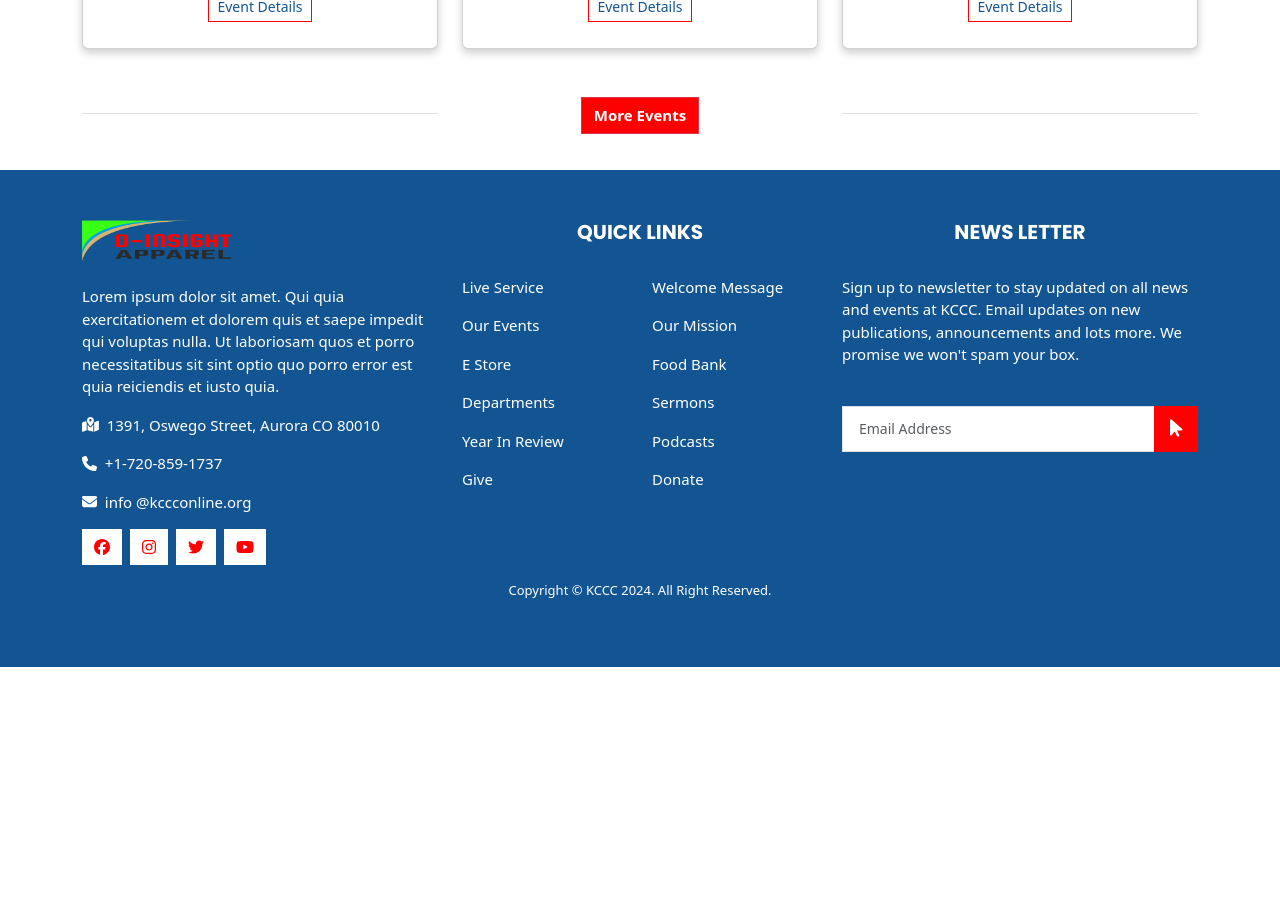
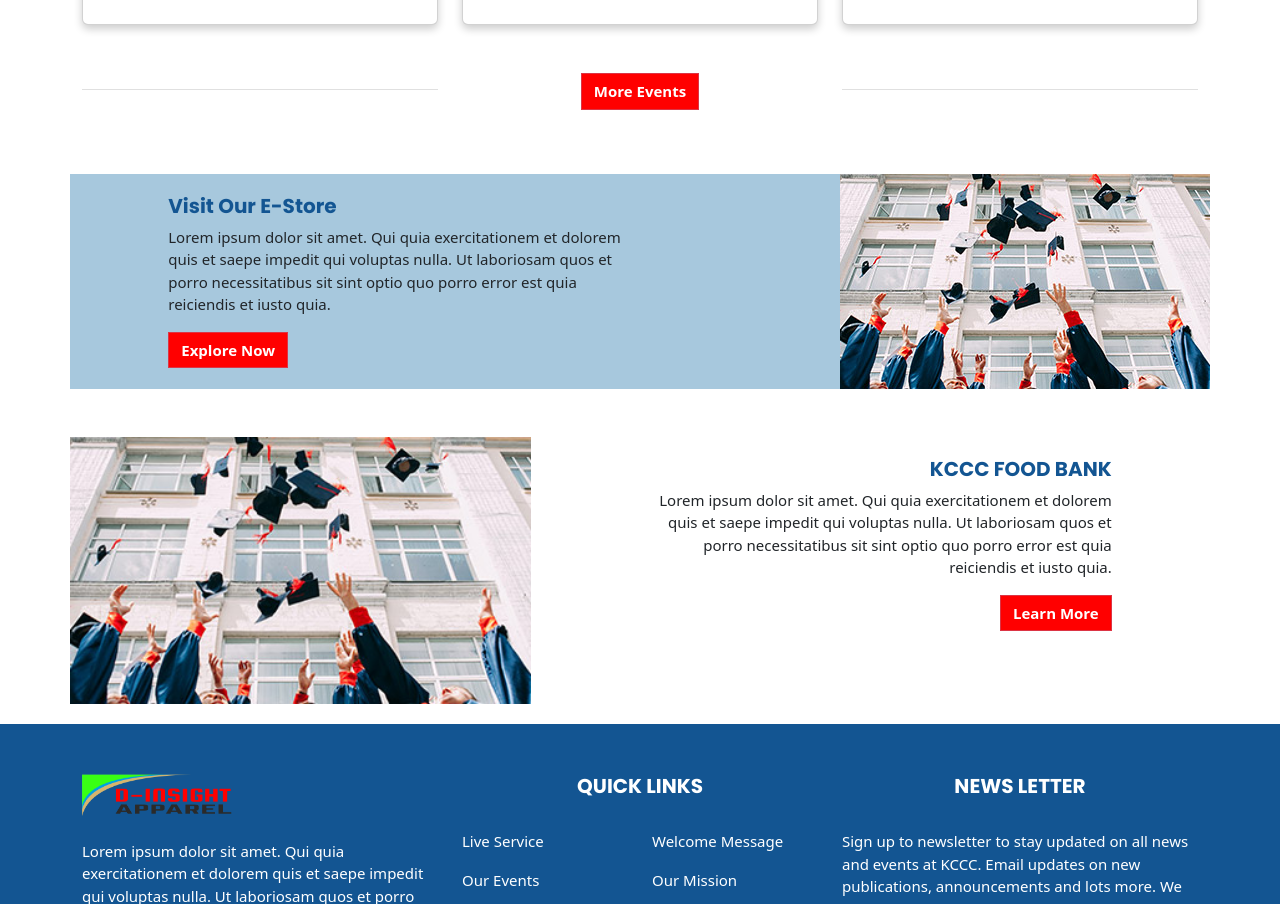
Before and after one commit to adefolarin/kcccfrontend, a React (Create React App) app: page / in a window 1280 px wide. Shown: the part 3860-4764 px from the top of the page. Before the commit the page ends 4527 px from the top, so only its background shows below. Built offline with nearby package versions, Linux system fonts and the light colour scheme.

Commit message:
KCCCFRONT 1.6

```diff
--- a/src/components/Footer/Footer.css
+++ b/src/components/Footer/Footer.css
@@ -36,4 +36,9 @@
      #footerlinks {
         text-align: center;
      }
+
+     #letterid {
+      margin-top: 30px;
+      text-align: center;
+     }
 }
--- a/src/components/Footer/Footer.js
+++ b/src/components/Footer/Footer.js
@@ -100,7 +100,7 @@ export const Footer = () => {
         </Col>
 
         <Col sm={12} md={4}>
-           <div>
+           <div id="letterid">
               <h5 className='text-center'>NEWS LETTER</h5>
               <br></br>
               <p>
--- a/src/pages/Home/Home.css
+++ b/src/pages/Home/Home.css
@@ -198,6 +198,24 @@ banner
   flex-direction: column;
 }
 
+#homestoreid {
+  width: 70%;
+  margin: auto;
+  margin-top: 20px;
+
+}
+
+#storecontainer {
+  padding: 0px;
+}
+
+#foodbankid {
+  width: 70%;
+  margin: auto;
+  margin-top: 20px;
+  text-align: right;
+}
+
 @media screen and (max-width: 767px) {
 
   .main-banner .caption h6 {
@@ -260,4 +278,21 @@ banner
   flex-direction: column;
 }
 
+#homestoreid {
+  width: 100%;
+  text-align: center;
+  padding: 30px;
+
 }
+
+#storecontainer {
+   padding-left:10px;
+   padding-right: 10px;
+}
+
+#foodbankid {
+  width: 100%;
+  text-align: center;
+}
+
+}
--- a/src/pages/Home/Home.js
+++ b/src/pages/Home/Home.js
@@ -15,6 +15,8 @@ import './Home.css'
 export const Home = () => {
   return (
     <div>
+
+      {/* Banner */}
       <div expand="lg">
         {/* ***** Main Banner Area Start ***** */}
         <section className="section main-banner" id="top" data-section="section1" expand="lg">
@@ -52,6 +54,7 @@ export const Home = () => {
       </div>
 
 
+      {/* Year in Review and Event Clock */}
       <div>
         <Container style={{ position: 'relative' }}>
           <Row>
@@ -87,14 +90,13 @@ export const Home = () => {
         </Container>
       </div>
 
+      {/*  About  */}
       <div id="sectionmargin">
         <Container>
           <Row>
             <Col sm={6}>
               <Image src="images/img1.jpg" thumbnail fluid style={{ width: '100%' }} />
             </Col>
-
-
             <Col sm={6}>
               <Row>
                 <Col sm={12}>
@@ -130,7 +132,7 @@ export const Home = () => {
         </Container>
       </div>
 
-
+      {/*  Watch and Listen */}
       <div id="sectionmargin">
         <Container>
           <Row>
@@ -247,8 +249,9 @@ export const Home = () => {
       </div>
 
 
+      {/* Social Media */}
       <div>
-        <br></br><br></br>
+        <br></br>
         <Container>
           <Row>
             <Col sm={4}><hr style={{ borderTop: '1px solid #848484' }}></hr></Col>
@@ -291,7 +294,7 @@ export const Home = () => {
       </div>
 
 
-
+      {/* Sharing Our Faith */}
       <div>
         <br></br><br></br>
         <Container style={{ backgroundColor: '#E1EDF3', padding: '50px' }}>
@@ -326,16 +329,21 @@ export const Home = () => {
         </Container>
       </div>
 
+
+      {/* Department */}
       <div>
         <Departments />
       </div>
 
+
+
+      {/* Support Our Mission */}
       <div>
         <br></br><br></br>
         <Container>
-        <div style={{ position:'relative' }}>
-            <Image fluid src="images/img3.jpg" alt="Card image" style={{ width:'100%', height:'270px' }} />
-            <div id="overlay" style={{ position:'absolute',width:'100%',height:'100%',top:'0',bottom:'0',right:'0',left:'0',backgroundColor: 'rgba(0,0,0,0.5)' }}>
+          <div style={{ position: 'relative' }}>
+            <Image fluid src="images/img3.jpg" alt="Card image" style={{ width: '100%', height: '270px' }} />
+            <div id="overlay" style={{ position: 'absolute', width: '100%', height: '100%', top: '0', bottom: '0', right: '0', left: '0', backgroundColor: 'rgba(0,0,0,0.5)' }}>
               <div id="missionid" className='text-center'>
                 <h4>Support Our Mission</h4>
                 <p>
@@ -348,8 +356,66 @@ export const Home = () => {
         </Container>
       </div>
 
+
+
+      {/* Event */}
+      <div>
         <Event />
+      </div>
 
+
+
+      {/*   E-STORE   */}
+      <div>
+        <br></br><br></br>
+        <Container style={{ backgroundColor: '#A7C8DD' }} id="storecontainer">
+          <Row>
+            <Col sm={7}>
+              <div id="homestoreid">
+                <h5 id="bluecolor">Visit Our E-Store</h5>
+                <p>
+                  Lorem ipsum dolor sit amet. Qui quia exercitationem et dolorem quis et saepe impedit qui voluptas nulla. Ut laboriosam quos et porro necessitatibus sit sint optio quo porro error est quia reiciendis et iusto quia.
+                </p>
+                <Link to="#" className='btn btn-danger' id="homegivebtn">
+                  Explore Now
+                </Link>
+              </div>
+            </Col>
+            <Col sm={5}>
+              <div style={{ display: 'flex', justifyContent: 'end', justifyItems: 'end' }}>
+                <Image className='float-end' fluid src="images/img1.jpg" style={{ width: '100', objectFit: 'cover' }} />
+              </div>
+            </Col>
+          </Row>
+        </Container>
+      </div>
+
+      {/*  FOOD BANK  */}
+      <div>
+        <br></br><br></br>
+        <Container style={{ backgroundColor: '#E1EDF3D' }} id="storecontainer">
+          <Row>
+            <Col sm={5}>
+              <div style={{ display: 'flex', justifyContent: 'start', justifyItems: 'start' }}>
+                <Image className='float-start' fluid src="images/img1.jpg" style={{ width: '100%', objectFit: 'cover' }} />
+              </div>
+            </Col>
+            <Col sm={7}>
+              <div id="foodbankid">
+                <h5 id="bluecolor">KCCC FOOD BANK</h5>
+                <p>
+                  Lorem ipsum dolor sit amet. Qui quia exercitationem et dolorem quis et saepe impedit qui voluptas nulla. Ut laboriosam quos et porro necessitatibus sit sint optio quo porro error est quia reiciendis et iusto quia.
+                </p>
+                <p className='text-right'>
+                <Link to="#" className='btn btn-danger' id="homegivebtn">
+                  Learn More
+                </Link>
+                </p>
+              </div>
+            </Col>
+          </Row>
+        </Container>
+      </div>
 
     </div>
   );
```
Lines whose indentation alone changed are shown as unchanged.
